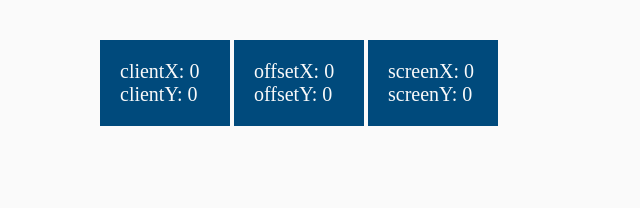
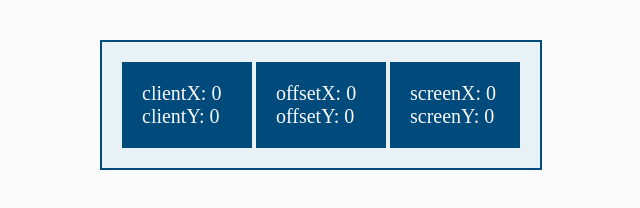
Before and after one commit to onemanwenttomow/client-offset-screen, a plain HTML site: page index.html in a window 1280 px wide. Shown: the top 208 px of the page, without its empty margins (284-924 px from the left). Drawn offline with Linux system fonts and the light colour scheme.

Commit message:
added border and background to container

```diff
--- a/styles.css
+++ b/styles.css
@@ -7,7 +7,10 @@ body {
 }
 
 .container {
-    min-height: 200vh;
+    /* min-height: 200vh; */
+    padding: 20px;
+    background-color: #e8f1f5;
+    border: 2px solid #004a7c;
     position: fixed;
     top: 5%;
     left: 30%;
```
